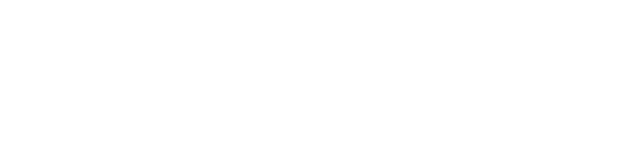
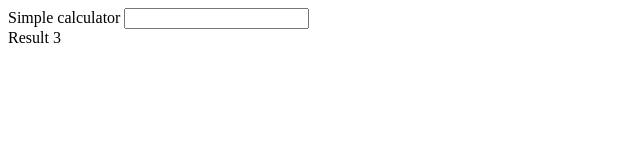
Before and after one commit to Balazs-Rigo/Javascript-Jasmine, a plain HTML site: page 2. Jasmine functions/start/simple-calculator.html in a window 1280 px wide. Shown: the whole page, without its empty margins (0-640 px from the left). Drawn offline with Linux system fonts and the light colour scheme.

Commit message:
creating calculator app for jasmine test

```diff
--- /dev/null
+++ b/2. Jasmine functions/start/main.js
@@ -0,0 +1,10 @@
+function calculate(inputValue) {
+  const expression = /\+|\-|\*|\//;
+  const numbers = inputValue.split(expression);
+  debugger;
+
+  const numberA = parseInt(numbers[0]);
+  const numberB = parseInt(numbers[1]);
+
+  const operation = inputValue.match(expression);
+}
--- a/2. Jasmine functions/start/simple-calculator.html
+++ b/2. Jasmine functions/start/simple-calculator.html
@@ -4,6 +4,10 @@
   <title>Simple Calculator</title>
 </head>
 <body>
+  Simple calculator
+  <input type="text" onchange="calculate(this.value)"/>
+  <div>Result 3</div>
   <script src="calculator.js"></script>
- </body>
+  <script src="main.js"></script>
+</body>
 </html>
```
